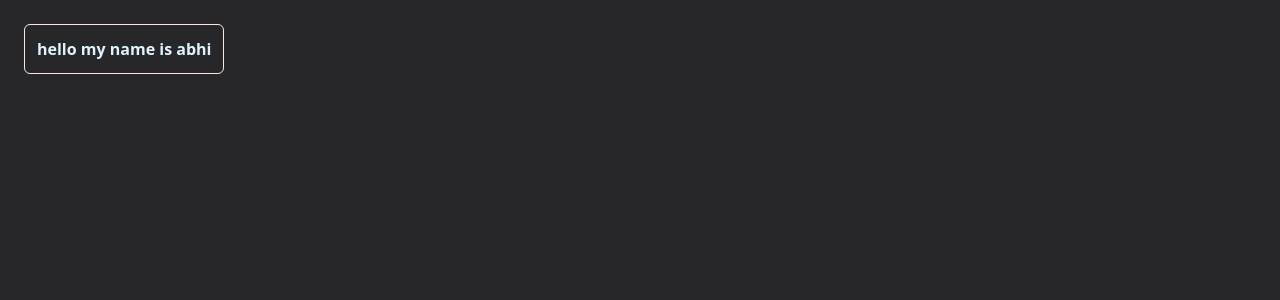
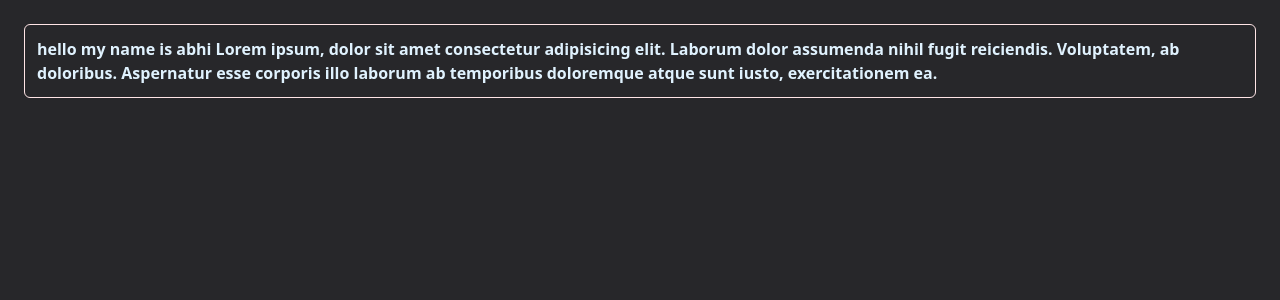
Before and after one commit to avion00/bank_modern_app, a React (Vite) app: page / in a window 1280 px wide. Shown: the top 300 px of the page. Built offline with nearby package versions, Linux system fonts and the light colour scheme.

Commit message:
showafasdfasdf

```diff
--- a/src/App.jsx
+++ b/src/App.jsx
@@ -4,7 +4,7 @@ function App() {
   return (
     <div className='bg-zinc-800 h-screen w-full text-sky-100 font-semibold p-4'>
       <div className='w-fit border border-rose-100 rounded-md p-3 hover:bg-zinc-600 duration-300 ease-in-out m-2'>
-        hello my name is abhi
+        hello my name is abhi Lorem ipsum, dolor sit amet consectetur adipisicing elit. Laborum dolor assumenda nihil fugit reiciendis. Voluptatem, ab doloribus. Aspernatur esse corporis illo laborum ab temporibus doloremque atque sunt iusto, exercitationem ea.
       </div>
     </div>
   )
```
